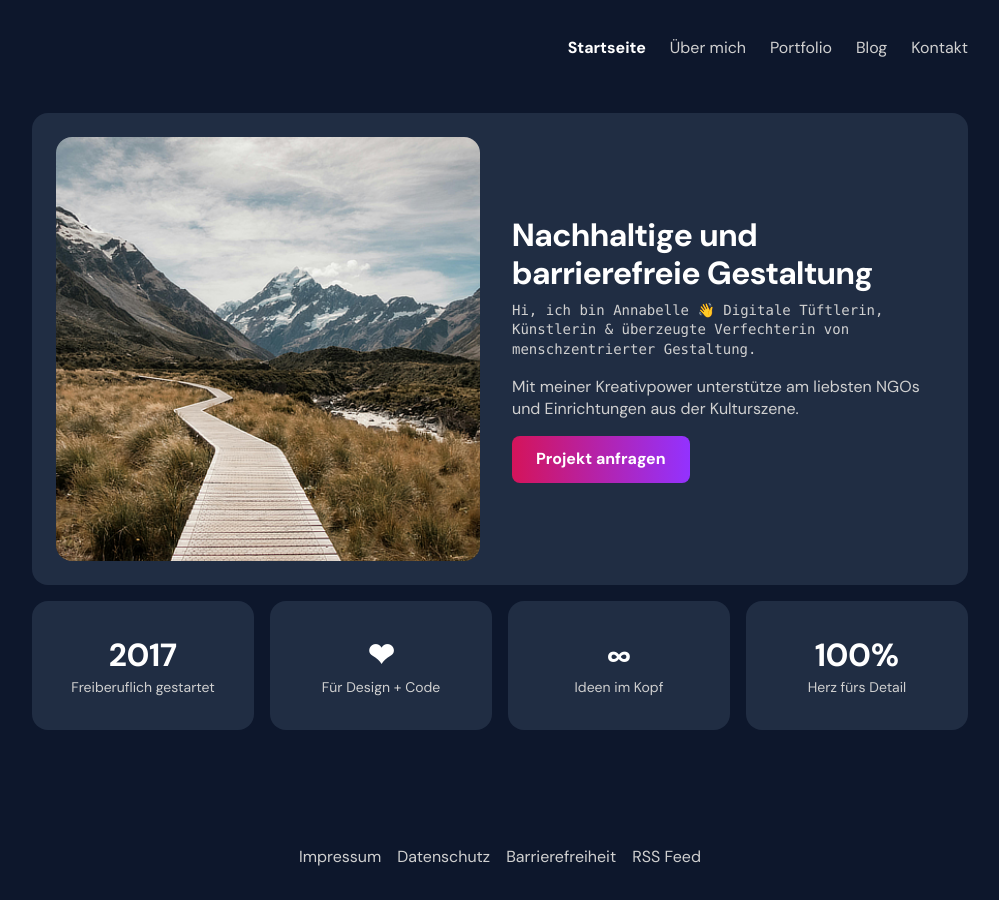
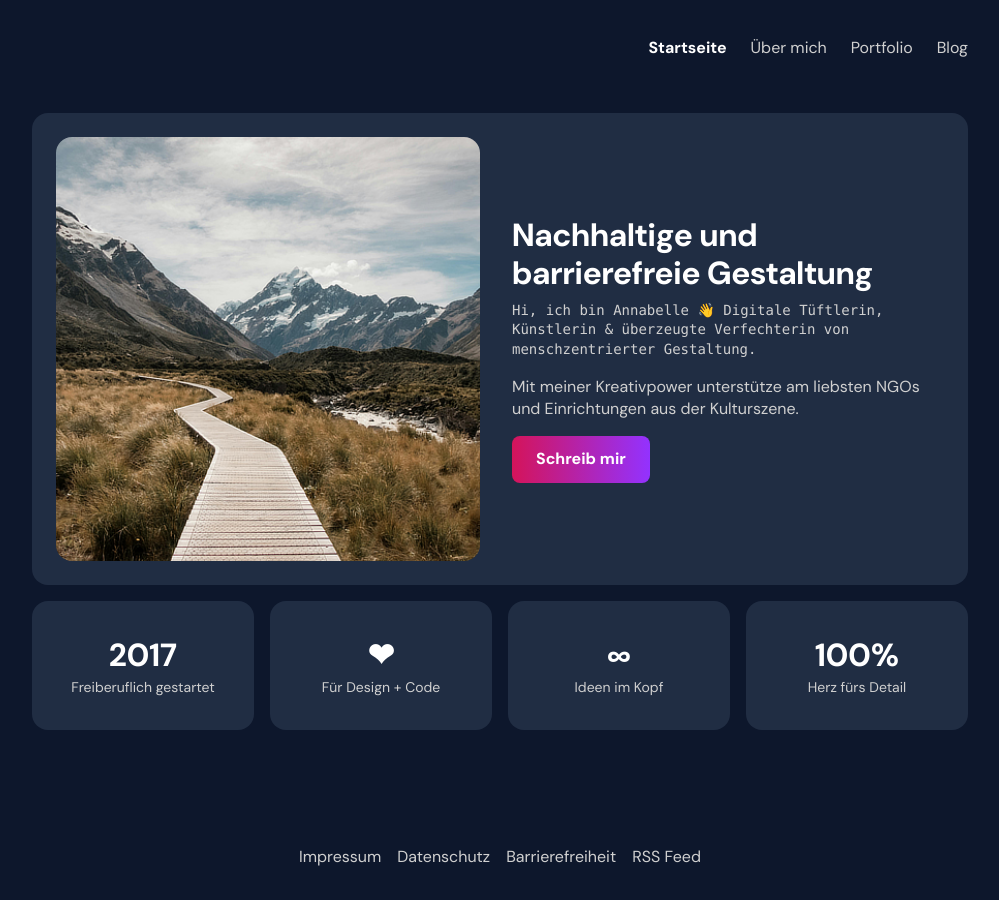
Before and after one commit to enaaacode/annabelle-feiler.github.io, a Jekyll site: the page built from index.html, in a window 1280 px wide. Shown: the whole page, without its empty margins (140-1139 px from the left). Built offline with Jekyll 4.4.1, drawn with Linux system fonts in a browser that asks for light colours.

Commit message:
remove "Kontakt" from menu

```diff
--- a/_data/navigation.yml
+++ b/_data/navigation.yml
@@ -9,6 +9,3 @@
 
 - title: 'Blog'
   link: '/blog'
-
-- title: 'Kontakt'
-  link: '/kontakt'
--- a/index.html
+++ b/index.html
@@ -34,7 +34,7 @@ title: 'studio feiler ✷ Nachhaltige und barrierefreie Gestaltung'
             aria-label="Annabelle direkt per E-Mail kontaktieren"
             title="Schreib mir eine E-Mail"
           >
-            Projekt anfragen
+            Schreib mir
           </a>
         </div>
       </div>
```
